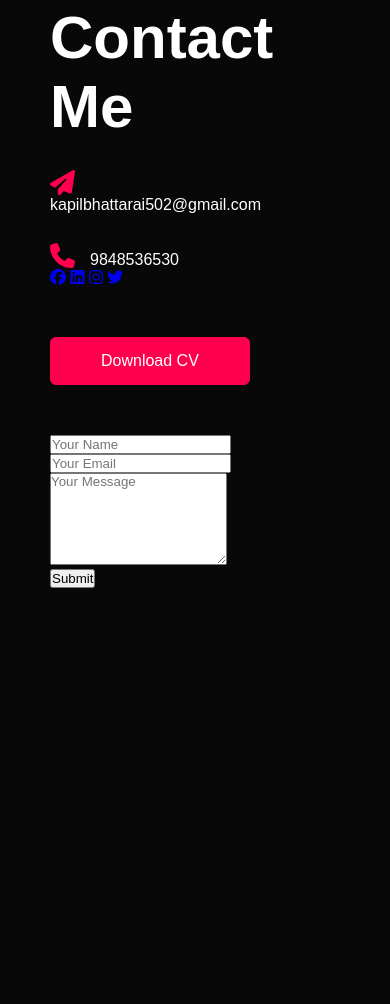
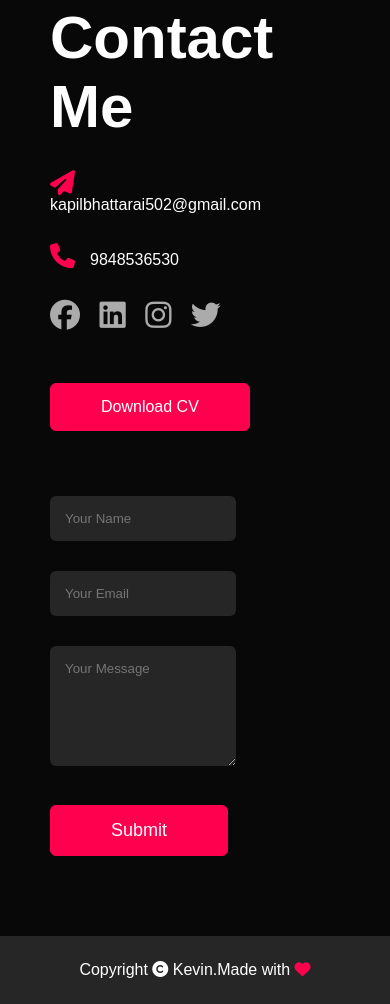
Before and after one commit to KapilBhattarai502/Personal-Portfolio, a plain HTML site: page index.html in a window 390 px wide. Shown: the part 3877-4881 px from the top of the page. Before the commit the page ends 4465 px from the top, so only its background shows below. Drawn offline with Linux system fonts and the light colour scheme.

Commit message:
making it responsive

```diff
--- a/index.html
+++ b/index.html
@@ -206,22 +206,27 @@
                 <a href="https://www.instagram.com/_kapil_bhattarai_/"><i class="fab fa-instagram"></i></a>
                 <a href="https://x.com/i/flow/login"><i class="fab fa-twitter"></i></a>
               </div>
-              <a href="images/myCV.pdf" class="btn btn2">Download CV</a>
+              <a href="images/myCV.pdf" download class="btn btn2">Download CV</a>
             </div>
             <div class="contact-right">
               <form >
                 <input type="text" name="Name" placeholder="Your Name" required>
                 <input type="email" name="email" placeholder="Your Email" required>
                 <textarea name="Message" rows="6" placeholder="Your Message"></textarea>
-                <button type="submit">Submit</button>
+                <button type="submit" class="btn btn2">Submit</button>
                 </form>
             </div>
 
           </div>
         </div>
       </div>
+    </footer>
+      <div class="copyright">
+        <p>Copyright <i class="fa-solid fa-copyright"></i> Kevin.Made with <i class="fas fa-heart"> </i> </p>
 
-    </footer>
+      </div>
+
+
 
 
     <script src="./script.js"></script>
--- a/style.css
+++ b/style.css
@@ -321,7 +321,7 @@ nav ul li a:hover::after{
 /* ------------------Contact -------------------------------- */
 
 footer{
-  padding-left: 50px;
+  padding: 0 30px 0 50px;
 }
 .contact-left{
   flex-basis: 35%;
@@ -340,11 +340,11 @@ footer{
   font-size: 25px;
 
 }
-social-icons{
+.social-icons{
   margin-top: 30px;
 
 }
-social-icons a{
+.social-icons a{
   text-decoration: none;
   font-size: 30px;
   margin-right: 15px;
@@ -353,7 +353,7 @@ social-icons a{
   transition: transform 0.5s;
 }
 
-social-icons a:hover{
+.social-icons a:hover{
   color: #ff004f;
   transform: translateY(-5px);
 }
@@ -361,3 +361,37 @@ social-icons a:hover{
   display: inline-block;
   background-color: #ff004f;
 }
+.contact-right form{
+  width: 100%;
+
+}
+form input,form textarea{
+  width: 100%;
+  border: 0;
+  outline: none;
+  background-color: #262626;
+  padding: 15px;
+  margin: 15px 0;
+  color: #fff;
+  border-radius: 6px;
+
+}
+form .btn2{
+  padding: 14px 60px;
+  font-size: 18px;
+  margin-top: 20px;
+  cursor: pointer;
+
+
+}
+.copyright{
+  width: 100%;
+  text-align: center;
+  padding: 25px 0;
+  background-color: #262626;
+  font-weight: 300;
+  margin-top: 30px;
+}
+.copyright .fa-heart{
+  color: #ff004f;
+}
```
Also changed, not shown: 1 other file.
